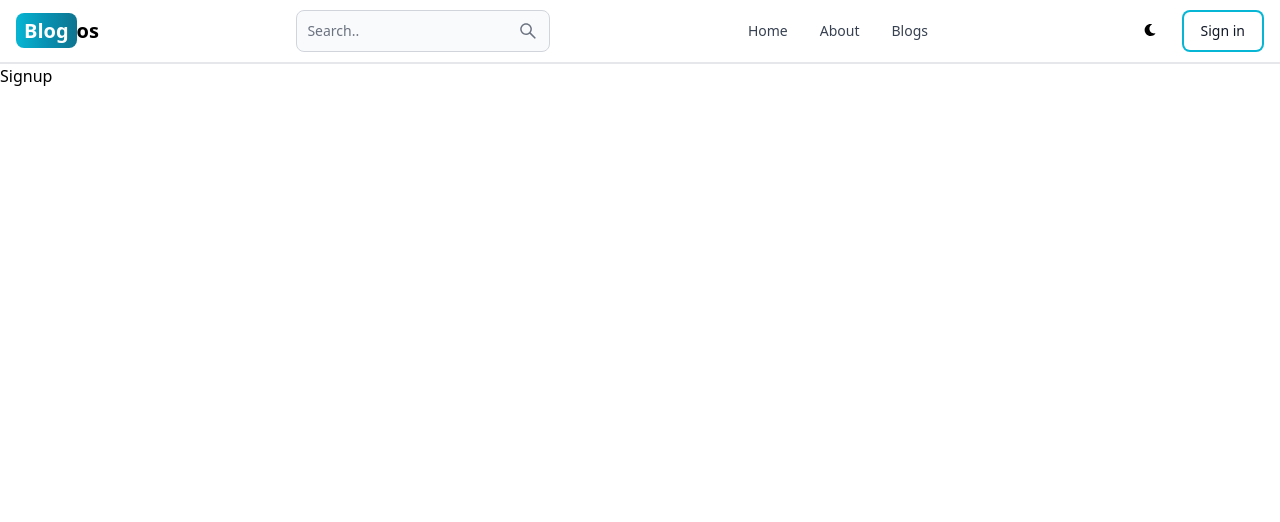
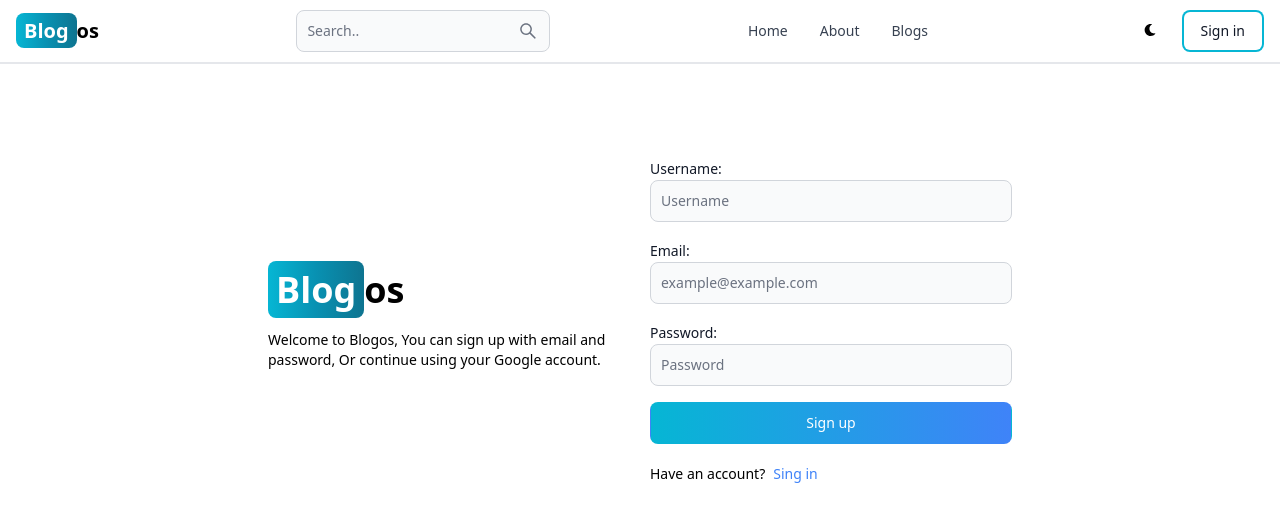
Before and after one commit to zohir96os/final-project-, a React (Vite) app in the folder frontend/: page /sign-up in a window 1280 px wide. Shown: the top 522 px of the page. Built offline with nearby package versions, Linux system fonts and the light colour scheme.

Commit message:
Created sign up UI

```diff
--- a/frontend/src/pages/Signup.jsx
+++ b/frontend/src/pages/Signup.jsx
@@ -1,7 +1,57 @@
-import React from "react";
+import { Button, Label, TextInput } from "flowbite-react";
+import { Link } from "react-router-dom";
 
 const Signup = () => {
-  return <div>Signup</div>;
+  return (
+    <div className="min-h-screen mt-20">
+      <div className="flex p-3 max-w-3xl mx-auto flex-col md:flex-row md:items-center gap-5">
+        <div className="flex-1">
+          <Link to="/" className=" font-bold dark:text-white text-4xl">
+            <span className="px-2 py-1 bg-gradient-to-r from-cyan-500 via-cyan-600 to-cyan-700 rounded-lg text-white">
+              Blog
+            </span>
+            os
+          </Link>
+          <p className="text-sm mt-5">
+            Welcome to Blogos, You can sign up with email and password, Or
+            continue using your Google account.
+          </p>
+        </div>
+        <div className="flex-1">
+          <form className="flex flex-col gap-4">
+            <div>
+              <Label value="Username:" />
+              <TextInput type="text" placeholder="Username" id="username" />
+            </div>
+            <div>
+              <Label value="Email:" />
+              <TextInput
+                type="mail"
+                placeholder="example@example.com"
+                id="email"
+              />
+            </div>
+            <div>
+              <Label value="Password:" />
+              <TextInput type="password" placeholder="Password" id="password" />
+            </div>
+            <Button
+              className="bg-gradient-to-r from-cyan-500 to-blue-500"
+              type="submit"
+            >
+              Sign up
+            </Button>
+          </form>
+          <div className="flex  gap-2 text-sm mt-5">
+            <span>Have an account?</span>
+            <Link to="/sing-in" className="text-blue-500">
+              Sing in
+            </Link>
+          </div>
+        </div>
+      </div>
+    </div>
+  );
 };
 
 export default Signup;
```
